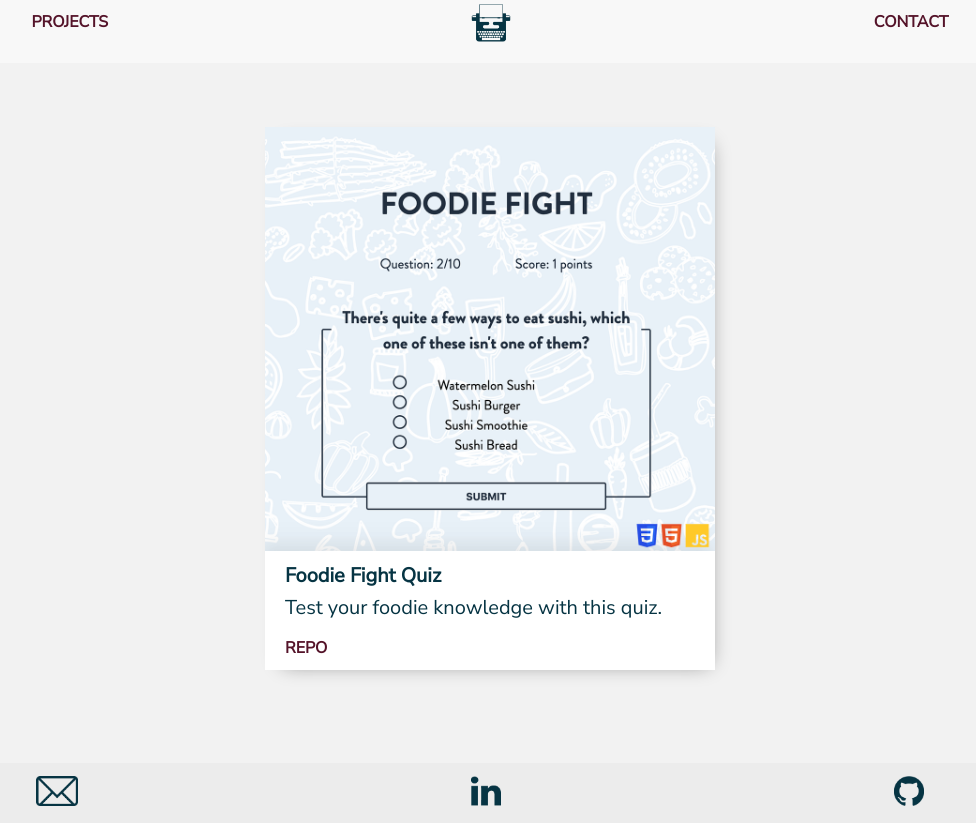
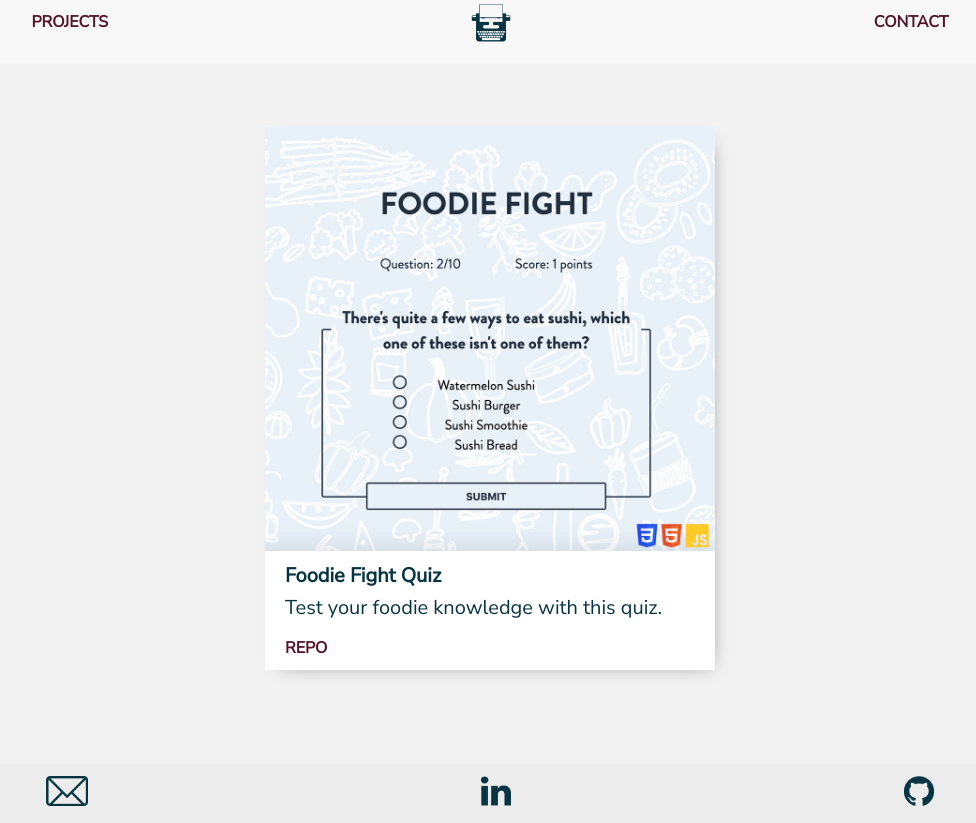
Before and after one commit to legsateri/portfolio, a plain HTML site: page index.html in a window 1280 px wide. Shown: the part 491-1314 px from the top of the page, without its empty margins (150-1126 px from the left). Drawn offline with nearby package versions, Linux system fonts and the light colour scheme; a web font is replaced by a local one.

Commit message:
footer fixes - attempt one

```diff
--- a/main.css
+++ b/main.css
@@ -16,7 +16,7 @@ body {
 
 footer {
     display: flex;
-    justify-content: center;
+    justify-content: space-between;
     background-color: #ECECEC;
     padding: 1% 0;
 }
@@ -136,9 +136,6 @@ footer {
 
     .icon {
         height: 20px;
-        padding-right: 20px;
-        margin-right: auto;
-        margin-left: auto;
     }
 }
 
```
